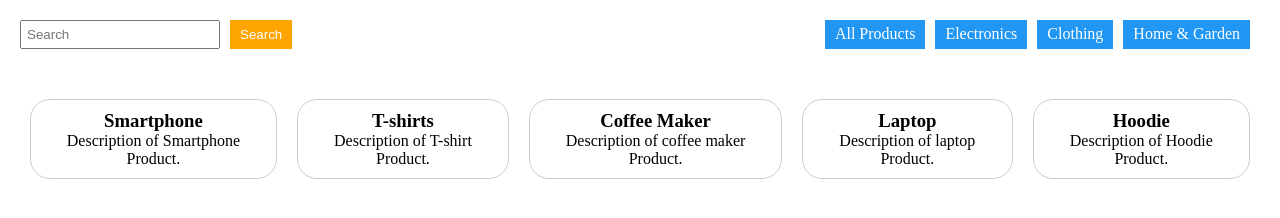
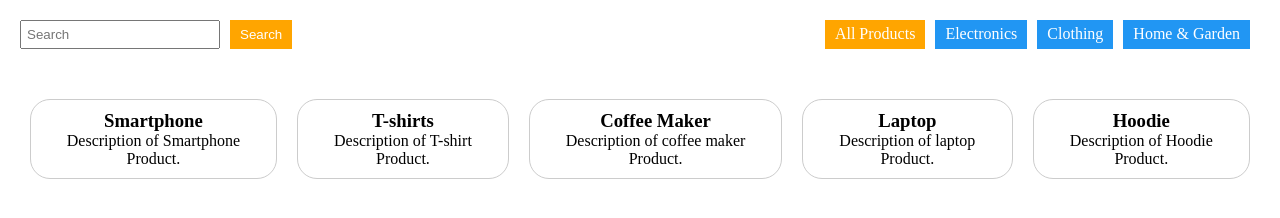
Before and after one commit to Akki-soni/Filter-Product-App, a plain HTML site: page index.html in a window 1280 px wide. Both pictures are taken after a click on the element "All Products". Drawn offline with Linux system fonts and the light colour scheme.

Commit message:
All Projects Files

```diff
--- a/index.html
+++ b/index.html
@@ -13,10 +13,10 @@
         <button id="search-btn">Search</button>
       </div>
       <div class="category-container">
-        <div class="category-btn">All Products</div>
-        <div class="category-btn">Electronics</div>
-        <div class="category-btn">Clothing</div>
-        <div class="category-btn">Home & Garden</div>
+        <div class="category-btn" data-category="all">All Products</div>
+        <div class="category-btn" data-category="electronics">Electronics</div>
+        <div class="category-btn" data-category="clothing">Clothing</div>
+        <div class="category-btn" data-category="home">Home & Garden</div>
       </div>
     </div>
 
--- a/script.js
+++ b/script.js
@@ -0,0 +1,39 @@
+const productList = document.getElementById("product-list");
+const searchInput = document.getElementById("search-input");
+const searchBtn = document.getElementById("search-btn");
+const categoryBtns = document.querySelectorAll(".category-btn");
+
+function filterProduct() {
+  const searchValue = searchInput.value.toLowerCase();
+  const productItems = document.querySelectorAll(".product-item");
+  const activeCategory = document.querySelector(".category-btn.active").dataset
+    .category;
+
+  productItems.forEach((item) => {
+    const title = item.querySelector("h3").innerText.toLowerCase();
+    const category = item.dataset.category;
+
+    if (
+      (title.includes(searchValue) || searchValue == "") &&
+      (category === activeCategory || activeCategory === "all")
+    ) {
+      item.style.display = "block";
+    } else {
+      item.style.display = "none";
+    }
+  });
+}
+
+function setCategory(e) {
+  categoryBtns.forEach((btn) => btn.classList.remove("active"));
+  e.target.classList.add("active");
+  filterProduct();
+}
+
+searchBtn.addEventListener("click", filterProduct);
+searchInput.addEventListener("keyup", filterProduct);
+categoryBtns.forEach((btn) => {
+  btn.addEventListener("click", setCategory);
+});
+
+filterProduct();
--- a/style.css
+++ b/style.css
@@ -41,6 +41,10 @@
   cursor: pointer;
 }
 
+.category-btn.active {
+  background-color: orange;
+}
+
 .product-item {
   border: 1px solid #ccc;
   padding: 10px;
```
